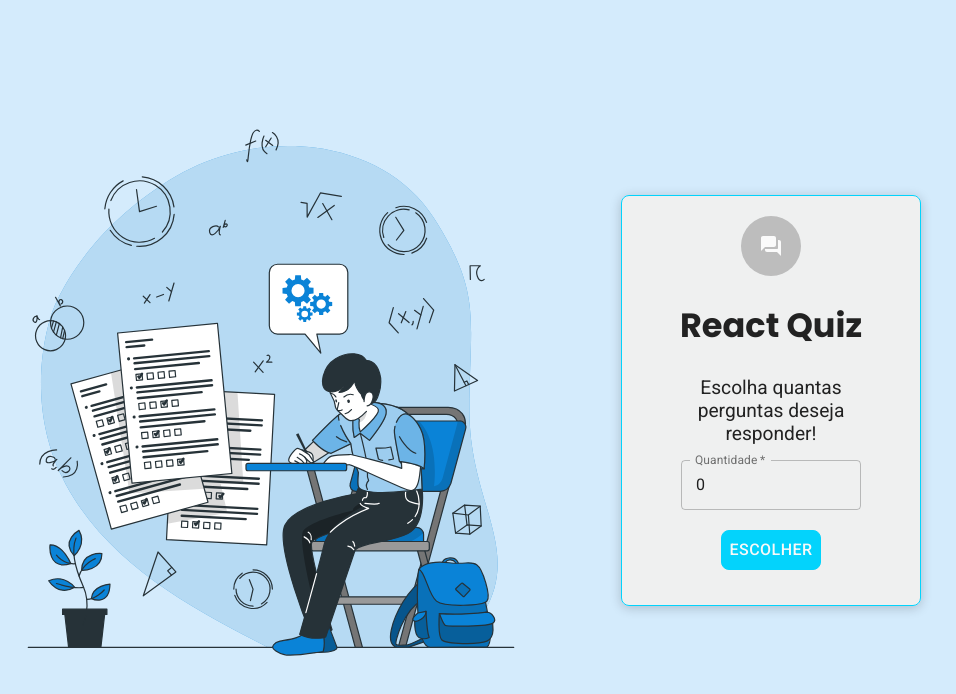
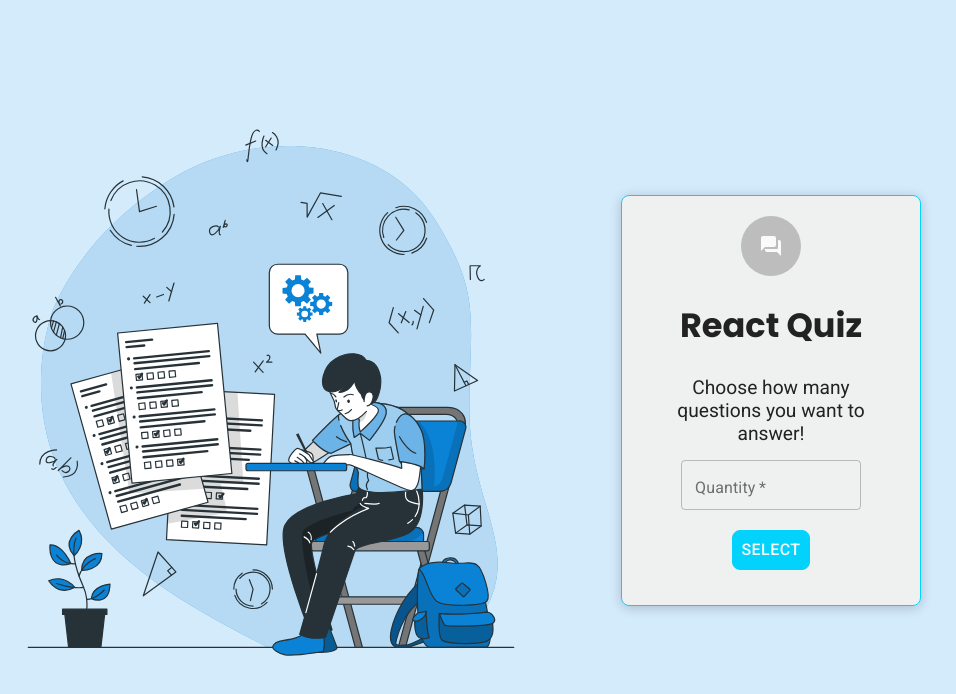
Before and after one commit to maycongc/react-quiz, a React (Create React App) app: page / in a window 1280 px wide. Shown: the top 694 px of the page, without its empty margins (194-1150 px from the left). Built offline with nearby package versions, Linux system fonts and the light colour scheme.

Commit message:
refatoração da home

```diff
--- a/src/pages/Home/index.tsx
+++ b/src/pages/Home/index.tsx
@@ -14,9 +14,10 @@ import { HomeWrapper } from './styles';
 export function Home(): JSX.Element {
   const [mounted, setMounted] = useState(false);
   const [questionsQuantity, setQuestionsQuantity] = useState<number>(0);
+  const [hasResult, setHasResult] = useState(false);
 
   const history = useHistory();
-  const { setQuantity } = useQuestionary();
+  const { setQuantity, setQuestions, setAnswers } = useQuestionary();
 
   useEffect(() => {
     setMounted(true);
@@ -24,9 +25,24 @@ export function Home(): JSX.Element {
 
   function handleSubmit(event: FormEvent) {
     event.preventDefault();
-    setQuantity(questionsQuantity);
 
-    history.push('/verification');
+    if (questionsQuantity > 0) {
+      setQuantity(questionsQuantity);
+
+      history.push('/verification');
+    }
+  }
+
+  function handleLastResult() {
+    const res = localStorage.getItem('rq-questionary');
+    if (res) {
+      const { answers, questions } = JSON.parse(res);
+      setQuestions(questions);
+      setAnswers(answers);
+      setHasResult(true);
+    }
+
+    history.push('/result');
   }
 
   return (
@@ -39,21 +55,26 @@ export function Home(): JSX.Element {
           <SectionElement
             icon="home"
             title="React Quiz"
-            description="Escolha quantas perguntas deseja responder!"
+            description="Choose how many questions you want to answer!"
           >
             <form onSubmit={handleSubmit}>
               <TextField
                 type="number"
                 variant="outlined"
                 required
-                label="Quantidade"
+                label="Quantity"
                 onChange={event =>
                   setQuestionsQuantity(Number(event.target.value))
                 }
-                value={questionsQuantity}
               />
-              <Button type="submit">Escolher</Button>
+              <Button type="submit">Select</Button>
             </form>
+
+            {hasResult && (
+              <Button className="last-result" onClick={handleLastResult}>
+                Your last result
+              </Button>
+            )}
           </SectionElement>
         </HomeWrapper>
       ) : (
--- a/src/pages/Home/styles.ts
+++ b/src/pages/Home/styles.ts
@@ -17,4 +17,15 @@ export const HomeWrapper = styled.main`
       width: 600px;
     }
   }
+
+  .last-result {
+    background: #28bf56;
+    color: #fff;
+    transition: all 0.3s ease;
+
+    &:hover {
+      background: #28bf56;
+      filter: brightness(0.86);
+    }
+  }
 `;
```
